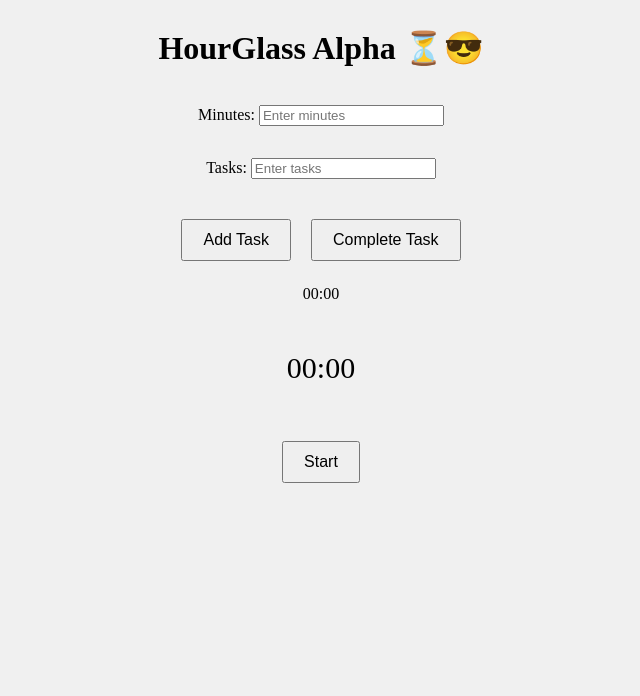
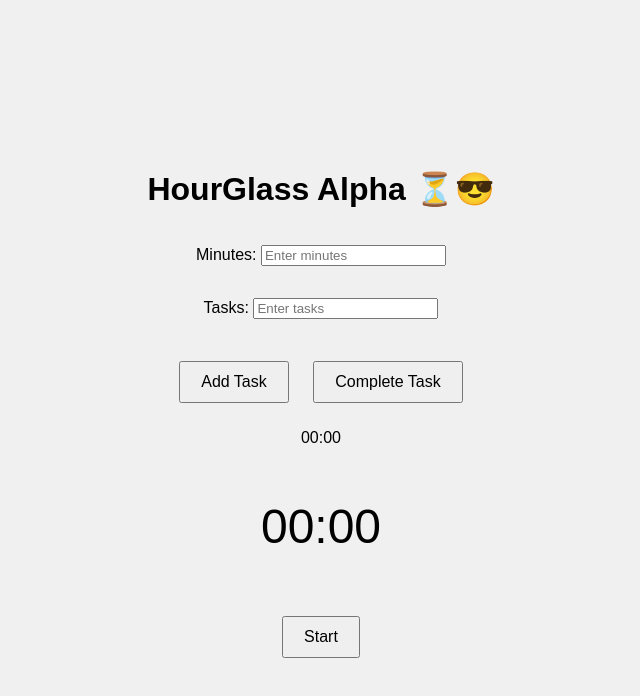
Before and after one commit to cwmoriarty/cwmoriarty.github.io, a plain HTML site: page hourglass.html in a window 1280 px wide. Shown: the whole page, without its empty margins (319-959 px from the left). Drawn offline with Linux system fonts and the light colour scheme.

Commit message:
Update font

```diff
--- a/hourglass.html
+++ b/hourglass.html
@@ -2,20 +2,22 @@
     <title>Countdown Timer</title>
     <style>
         body {
+            font-family: Arial, sans-serif;
             display: flex;
             flex-direction: column;
             align-items: center;
             justify-content: center;
+            height: 100vh;
             background-color: #f0f0f0;
         }
         #tasktimer {
-            font-size: 30px;
-            margin: 16px;
+            font-size: 48px;
+            margin: 20px;
         }
         button {
             padding: 10px 20px;
             font-size: 16px;
-            margin: 8px;
+            margin: 10px;
         }
     </style>
 </head>
```
